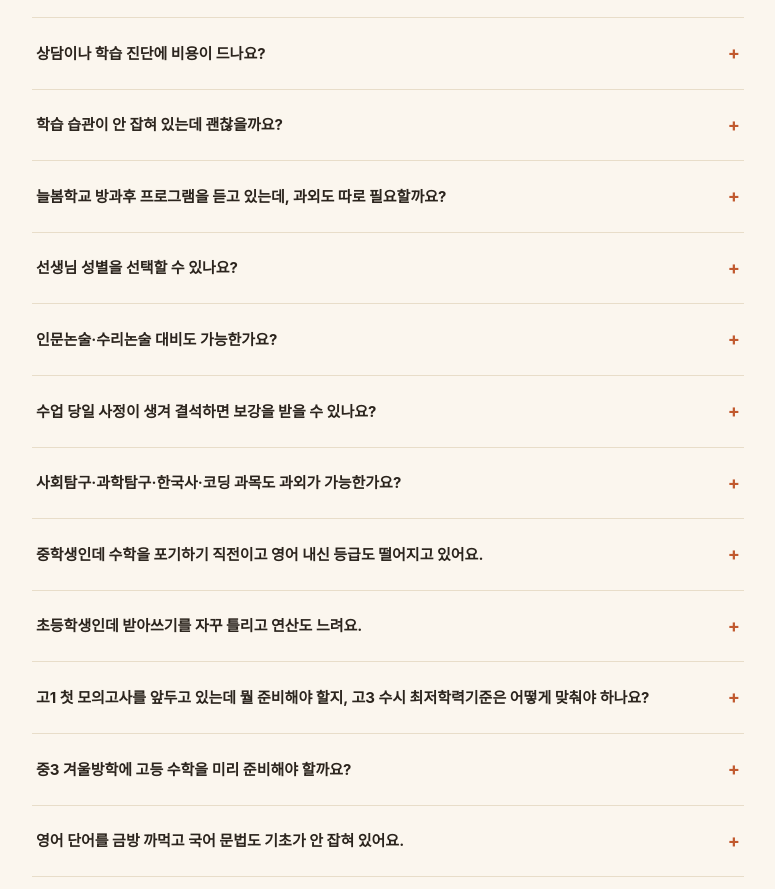
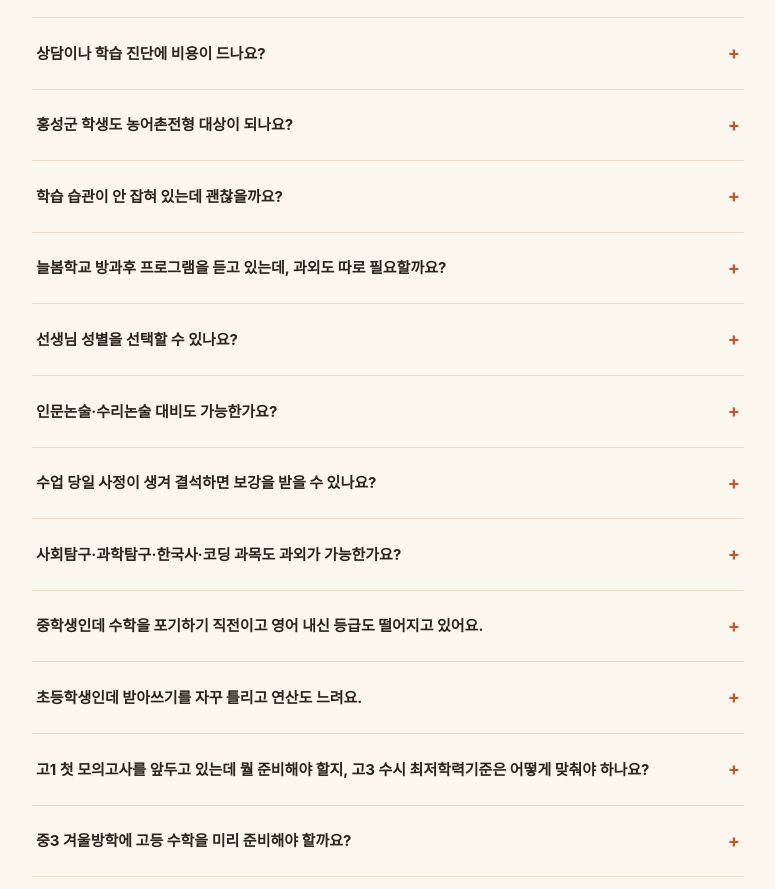
Before and after one commit to hasa080525-ctrl/easyiil, a plain HTML site: page faq.html in a window 1280 px wide. Shown: the part 888-1777 px from the top of the page, without its empty margins (252-1027 px from the left). Drawn offline with Linux system fonts and the light colour scheme; a web font is replaced by a local one.

Commit message:
SEO: 신규 연관키워드 반영 (홍성여고, 과외비용·농어촌전형)
Co-Authored-By: Claude Sonnet 5 <noreply@anthropic.com>

```diff
--- a/faq.html
+++ b/faq.html
@@ -9,7 +9,7 @@
 <title>자주 묻는 질문 | 홍성과외</title>
 <meta name="description" content="학년 진단 방식, 화상·방문 수업 안내, 상담 비용, 선생님 매칭 기준 등 초1부터 고3까지 홍성과외에 자주 문의하시는 질문과 답변을 한곳에 모았습니다.">
 <meta name="robots" content="index, follow, max-snippet:-1, max-image-preview:large">
-<meta name="keywords" content="홍성과외 FAQ, 초등 과외 질문, 중고등 과외 질문, 초등 화상과외, 초등 과외 상담 비용, 지방 초등과외, 지방 중고등과외, 분교 지역 초등과외, 늘봄학교 과외, 늘봄학교 방과후, 연장돌봄 확대, 방과후 돌봄시설 밤12시, 홍성 사회탐구 과외, 홍성 과학탐구 과외, 홍성 한국사 과외, 홍성 코딩 과외, 탐구과목 선택 고민, 비대면 수업 고민, 고교학점제 5등급 상대평가, 내신 등급제 변화 대비, 홍성 지역인재전형">
+<meta name="keywords" content="홍성과외 FAQ, 초등 과외 질문, 중고등 과외 질문, 초등 화상과외, 초등 과외 상담 비용, 지방 초등과외, 지방 중고등과외, 분교 지역 초등과외, 늘봄학교 과외, 늘봄학교 방과후, 연장돌봄 확대, 방과후 돌봄시설 밤12시, 홍성 사회탐구 과외, 홍성 과학탐구 과외, 홍성 한국사 과외, 홍성 코딩 과외, 탐구과목 선택 고민, 비대면 수업 고민, 고교학점제 5등급 상대평가, 내신 등급제 변화 대비, 홍성 지역인재전형, 홍성 과외비용, 홍성 농어촌전형">
 <link rel="canonical" href="https://easyiil.co.kr/faq.html">
 <meta property="og:type" content="website">
 <meta property="og:site_name" content="홍성과외">
@@ -134,7 +134,11 @@
       </div>
       <div class="faq-item">
         <div class="faq-q">상담이나 학습 진단에 비용이 드나요?<span class="plus">+</span></div>
-        <div class="faq-a"><p>아니요, 상담과 학습 진단은 무료이며 등록을 강요하지 않습니다.</p></div>
+        <div class="faq-a"><p>아니요, 상담과 학습 진단은 무료이며 등록을 강요하지 않습니다. 홍성 과외비용은 학년·과목·수업 횟수에 따라 달라지므로, 상담 시 정확한 금액을 안내해드립니다.</p></div>
+      </div>
+      <div class="faq-item">
+        <div class="faq-q">홍성군 학생도 농어촌전형 대상이 되나요?<span class="plus">+</span></div>
+        <div class="faq-a"><p>홍성군은 대부분 읍·면 지역이라 농어촌전형 대상에 해당하는 경우가 많습니다. 자녀가 해당 요건을 충족하는지, 홍성 농어촌전형을 수시 전략에 어떻게 반영할지 상담 시 함께 안내해드립니다.</p></div>
       </div>
       <div class="faq-item">
         <div class="faq-q">학습 습관이 안 잡혀 있는데 괜찮을까요?<span class="plus">+</span></div>
```
Also changed, not shown: index.html (+1 -1 lines).
